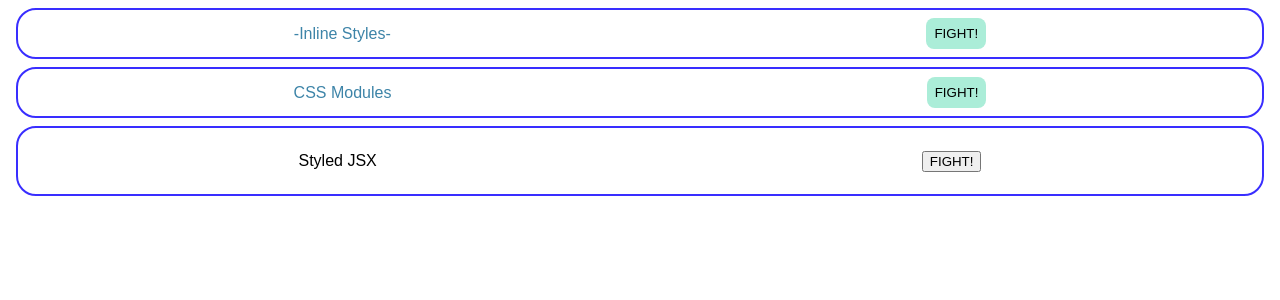
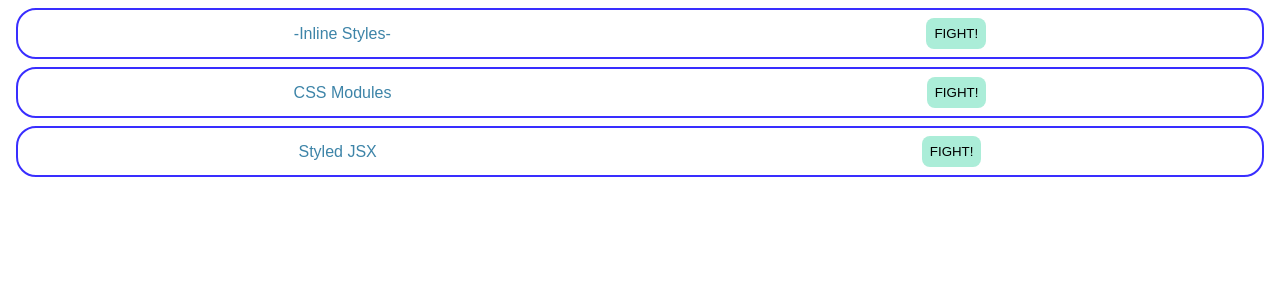
Before and after one commit to gadname/React_CssModules, a React (Create React App) app: page / in a window 1280 px wide. Shown: the top 300 px of the page. Built offline with nearby package versions, Linux system fonts and the light colour scheme.

Commit message:
Update StyledJsx.jsx

```diff
--- a/src/components/StyledJsx.jsx
+++ b/src/components/StyledJsx.jsx
@@ -2,8 +2,8 @@ export const StyledJsx = () => {
   return (
     <>
       <div className="container">
-        <p>Styled JSX</p>
-        <button>FIGHT!</button>
+        <p className="title">Styled JSX</p>
+        <button className="button">FIGHT!</button>
       </div>
       <style jsx="true">{`
         .container {
@@ -15,6 +15,20 @@ export const StyledJsx = () => {
           justify-content: space-around;
           align-items: center;
         }
+        .title {
+          margin: 0;
+          color: #3d84a8;
+        }
+        .button {
+            background-color: #abedd8;
+            border: none;
+            padding: 8px;
+            border-radius: 8px;
+            &:hover {
+                background-color: #46cdcf;
+                color: #fff;
+                cursor: pointer;
+            }
       `}</style>
     </>
   );
```
